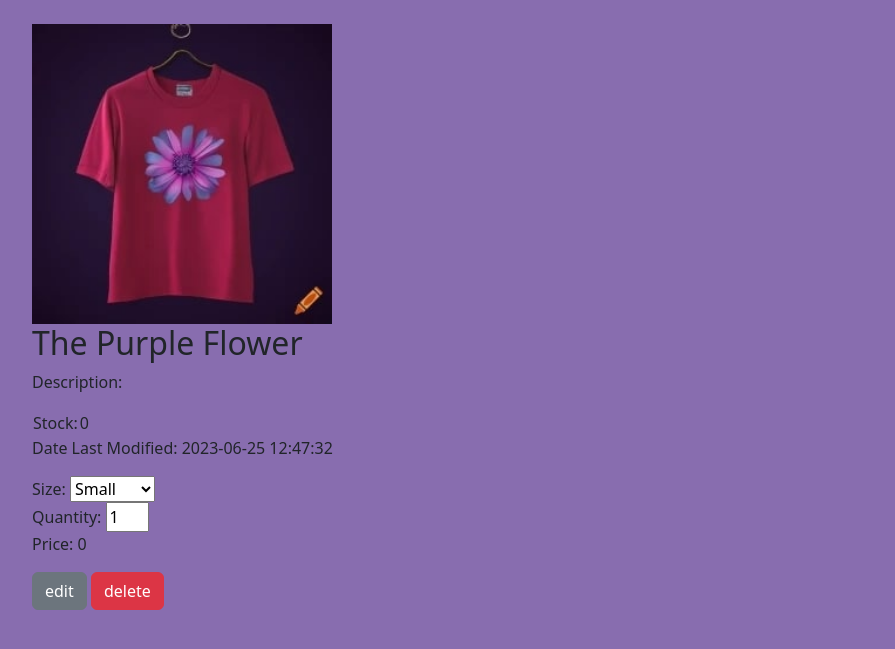
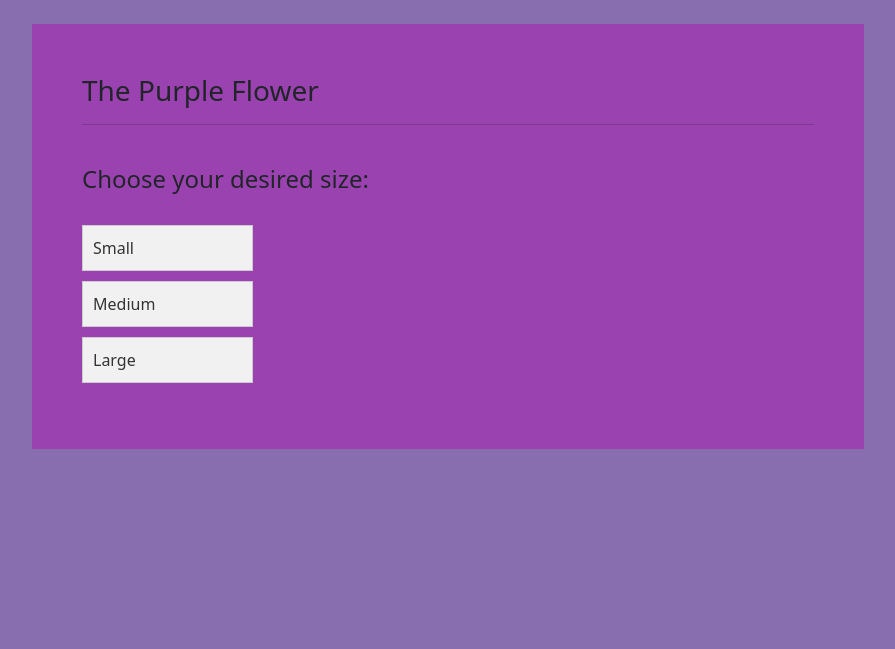
Before and after one commit to pgdeguzman/lis161_final_project, a Flask app: a page that uses myapp/templates/item.html in a window 1280 px wide. Shown: the part 56-705 px from the top of the page, without its empty margins (192-1087 px from the left). Run offline with Flask 3, Linux system fonts and the light colour scheme; the visitor is signed in with stand-in values (Sample User, id 1); data comes from the database, SQL or seed files in the repository; both versions use the stored data as it was before the commit; some libraries are stand-ins or nearby versions.

Commit message:
fixed item.html

```diff
--- a/myapp/app.py
+++ b/myapp/app.py
@@ -73,15 +73,17 @@ def products():
     return render_template("products.html", items=item_list, view=view)
 
 @app.route('/products/<string:name>')
-def item(name):
-    size = request.args.get('size', default=None)
-    item = get_item_by_name(name)
-    description = get_description_by_name_and_size(name, size)
-    stock = get_stock_by_name_and_size(name, size)
-    price = get_price_by_name_and_size(name, size)
+def item_by_name(name):
+    item = get_sizes_by_name(name)
+    product = get_item_by_name(name)
+    return render_template("item.html", item=item, display_type='name', name=name, product=product)
+
+@app.route('/products/<int:product_id>')
+def item_by_id(product_id):
+    item = get_item_by_id(product_id)
     image_filename = item['image_url']
     image_path = url_for('static', filename='img/' + image_filename)
-    return render_template("item.html", name=name, size=size, item=item, product=item, description=description, stock=stock, price=price, image_path=image_path)
+    return render_template("item.html", item=item, display_type='id', product_id=product_id, product=item, image_path=image_path)
 
 @app.route('/register', methods=['GET', 'POST'])
 @login_required
--- a/myapp/data.py
+++ b/myapp/data.py
@@ -24,35 +24,11 @@ def get_all_items():
 
 def get_item_by_id(product_id):
     conn, cur = connect_to_db(db_path)
-    query = 'SELECT * FROM items WHERE id = ?'
+    query = 'SELECT *, "/static/img/" || image_filename AS image_url FROM items WHERE id = ?'
     value = product_id
     result = cur.execute(query, (value,)).fetchone()
     conn.close()
     return result
-
-def get_description_by_name_and_size(name, size):
-    conn, cur = connect_to_db(db_path)
-    query = 'SELECT description FROM items WHERE name = ? AND size = ?'
-    values = (name, size)
-    result = cur.execute(query, values).fetchone()
-    conn.close()
-    return result[0] if result else ""
-
-def get_stock_by_name_and_size(name, size):
-    conn, cur = connect_to_db(db_path)
-    query = 'SELECT stock FROM items WHERE name = ? AND size = ?'
-    values = (name, size)
-    result = cur.execute(query, values).fetchone()
-    conn.close()
-    return result[0] if result else 0
-
-def get_price_by_name_and_size(name, size):
-    conn, cur = connect_to_db(db_path)
-    query = 'SELECT price FROM items WHERE name = ? AND size = ?'
-    values = (name, size)
-    result = cur.execute(query, values).fetchone()
-    conn.close()
-    return result[0] if result else 0
 
 def insert_item(product_data):
     conn, cur = connect_to_db(db_path)
@@ -140,3 +116,11 @@ def insert_item_into_db(name, size, price, description, image_filename, stock):
     cur.execute(query, values)
     conn.commit()
     conn.close()
+
+def get_sizes_by_name(name):
+    conn, cur = connect_to_db(db_path)
+    query = 'SELECT id, size FROM items WHERE name = ?'
+    value = name
+    results = cur.execute(query, (value,)).fetchall()
+    conn.close()
+    return [{'id': result['id'], 'size': result['size']} for result in results]
--- a/myapp/static/css/style.css
+++ b/myapp/static/css/style.css
@@ -257,7 +257,22 @@ div.desc {
 }
 
 
+
 /* Item */
+
+#product {
+  background-color: #9b42b1;
+  padding: 50px;
+}
+
+#product_size {
+  column-width: 150px;
+}
+
+#product_image {
+  height: 300px;
+  width: auto;
+}
 
 #quantity {
   width: 35px;
--- a/myapp/templates/item.html
+++ b/myapp/templates/item.html
@@ -1,40 +1,26 @@
 {% extends 'base.html' %}
 
 {% block content %}
-<div class="product-details">
-  <div class="product-image">
-    <img src="{{ item['image_url'] }}" id="product_image" alt="{{ name }} Image">
-  </div>
-  <div class="product-info">
-    <h2>{{ name }}</h2>
-    <p>Description: {{ description }}</p>
-    <table>
-      <tr>
-        <td>Stock:</td>
-        <td>{{ stock }}</td>
-      </tr>
-    </table>
+<div id="product">
+  {% if display_type == 'name' %}
+    <h3>{{ product.name }}</h3><hr><br>
+    <h4>Choose your desired size:</h4><br>
+    <ul class="list-container">
+      {% for size in item %}
+          <li class="list-item" id="product_size">
+              <a href="{{ url_for('item_by_id', product_id=size['id']) }}">{{ size['size'] }}</a>
+          </li>
+      {% endfor %}
+    </ul>
+  {% elif display_type == 'id' %}
+    <h3>{{ product.name }}</h3><hr><br>
+    <img src="{{ item['image_url'] }}" id="product_image"><br><br>
+    <p>{{ product.description }}</p>
+    <p>Size: {{ product.size }}</p>
+    <p>Price: {{ product.price }}</p>
+    <p>Stock: {{ product.stock }}</p>
     {% if session.logged_in %}
-    <p>Date Last Modified: {{ item['timestamp'] }}</p>
-    {% endif %}
-    <form action="/buy" method="POST">
-      <input type="hidden" name="name" value="{{ name }}">
-      <input type="hidden" name="price" value="{{ price }}">
-      <div>
-        <label for="size">Size:</label>
-        <select name="size" id="size">
-          <option value="Small">Small</option>
-          <option value="Medium">Medium</option>
-          <option value="Large">Large</option>
-        </select>
-      </div>
-      <div>
-        <label for="quantity">Quantity:</label>
-        <input type="number" name="quantity" id="quantity" min="1" max="{{ stock }}" value="1">
-      </div>
-      <p>Price: {{ price }}</p>
-    </form>
-    {% if session.logged_in %}
+    <p>Last Modified: {{ product.timestamp }}</p>
     <form action="{{ url_for('modify') }}" method="post">
       <input type="hidden" name="product_id" value="{{ product.id }}">
       <input class="btn btn-secondary" type="submit" name="action" value="edit"></input>
@@ -46,6 +32,6 @@
       <input class="btn btn-secondary" type="submit" name="action" value="Buy"></input>
     </form>
     {% endif %}
-  </div>
+  {% endif %}
 </div>
 {% endblock %}
--- a/myapp/templates/products.html
+++ b/myapp/templates/products.html
@@ -16,7 +16,7 @@
       {% if item['image_url'] not in displayed_items %}
         {% set _ = displayed_items.append(item['image_url']) %}
         <div class="grid-item">
-          <a href="{{ url_for('item', name=item['name']) }}">
+          <a href="{{ url_for('item_by_name', name=item['name']) }}">
             <img src="{{ item['image_url'] }}" alt="Item Image">
             <p>{{ item['name'] }}</p>
           </a>
@@ -30,7 +30,7 @@
       {% if item['name'] not in displayed_items %}
         {% set _ = displayed_items.append(item['name']) %}
         <li class="list-item">
-          <a href="{{ url_for('item', name=item['name']) }}">{{ item['name'] }}</a>
+          <a href="{{ url_for('item_by_name', name=item['name']) }}">{{ item['name'] }}</a>
         </li>
       {% endif %}
     {% endfor %}
--- a/myapp/templates/purchase_success.html
+++ b/myapp/templates/purchase_success.html
@@ -5,8 +5,7 @@
   <h3>Thank you for your purchase!</h3>
   <p>Product: {{ product_name }}</p>
   <p>Size: {{ size }}</p>
-  <p>Quantity: {{ quantity }}</p>
-  <p>Price: ${{ price }}</p>
+  <p>Price: P{{ price }}</p>
   <p>Your Name: {{ your_name }}</p>
   <p>Contact Details: {{ contact_details }}</p>
   <p>Address: {{ address }}</p>
```
Also changed, not shown: myapp/templates/buy.html (+0 -9 lines), items.db, 1 other file.
